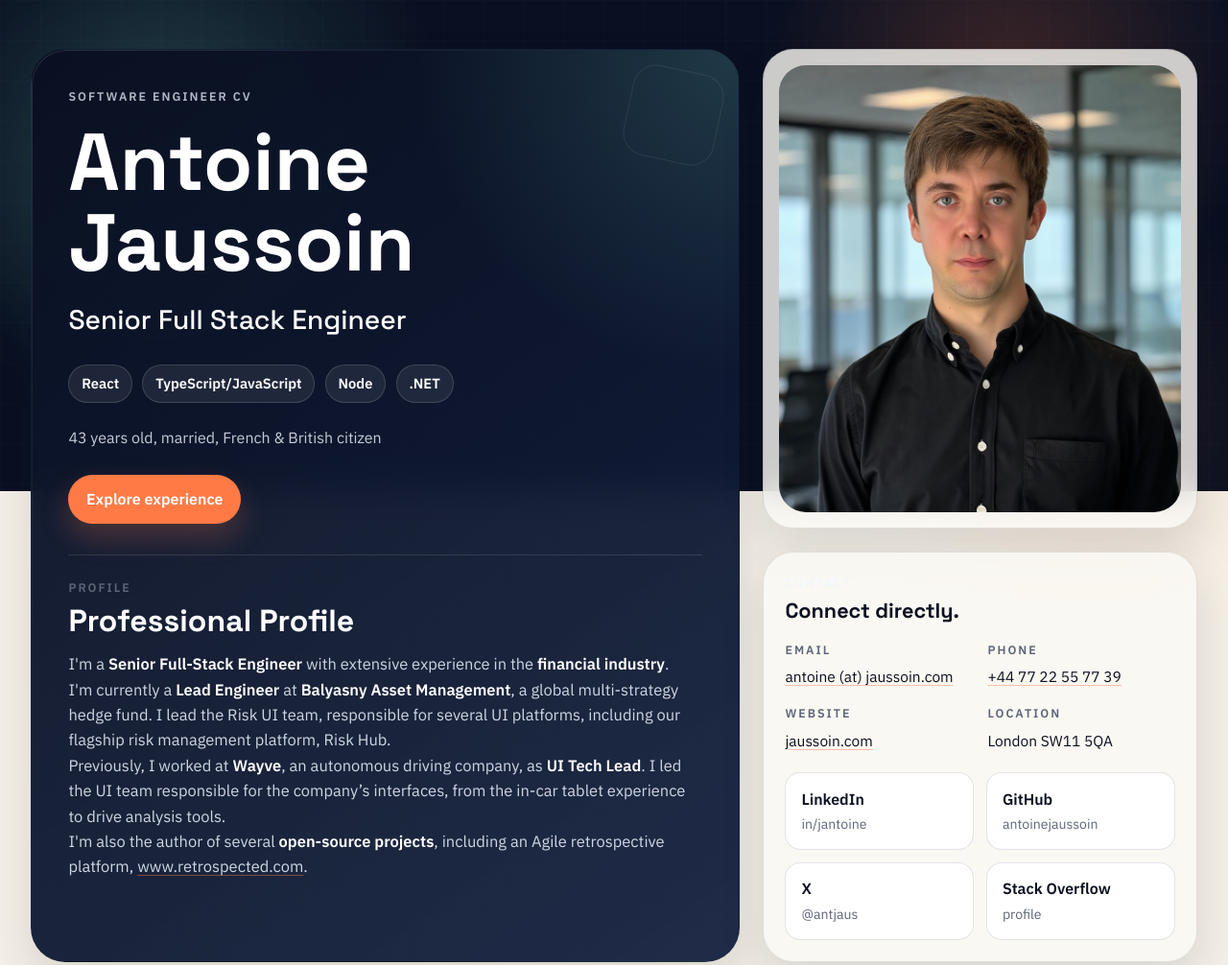
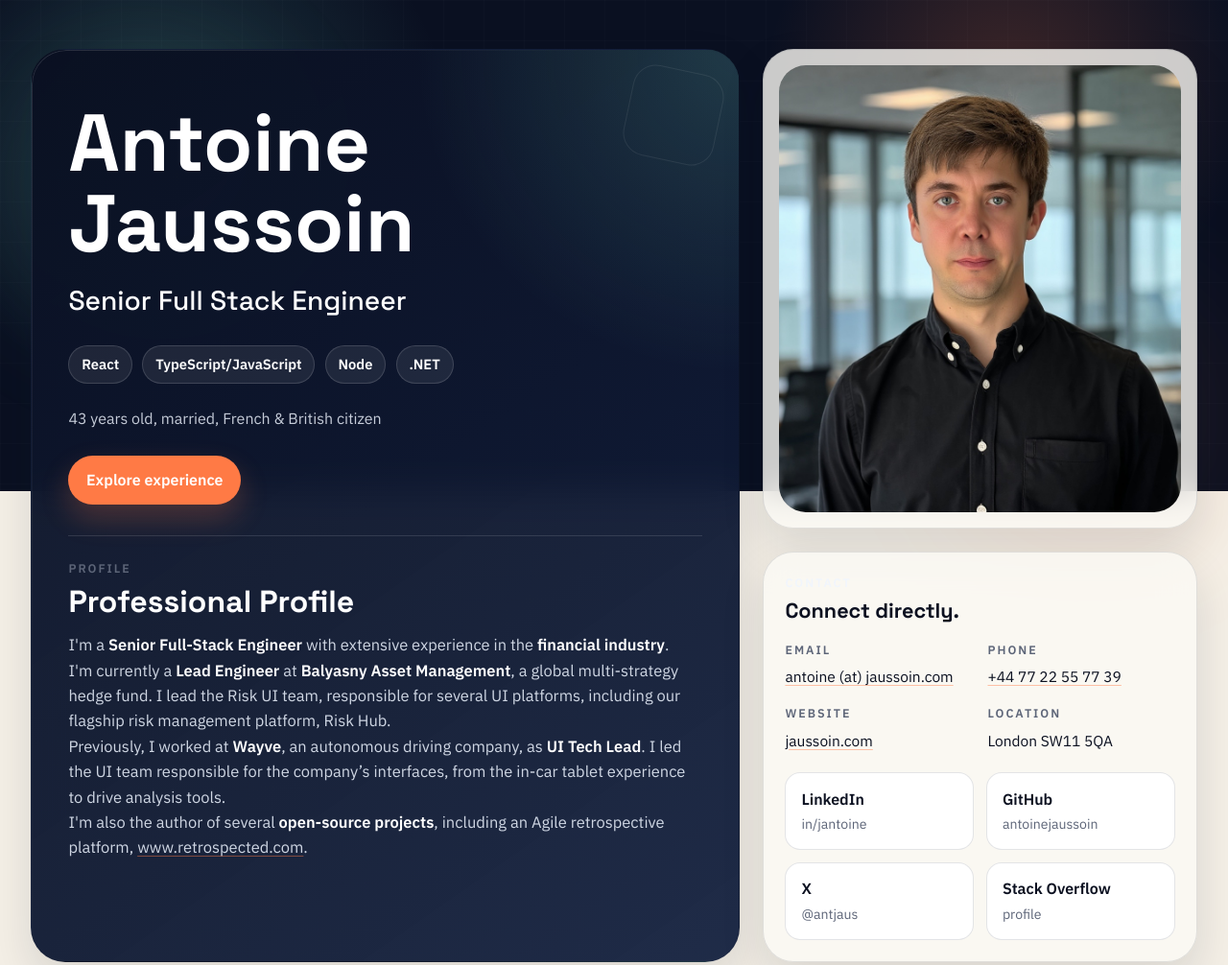
Before and after one commit to antoinejaussoin/cv, an Astro site: page / in a window 1280 px wide. Shown: the top 1006 px of the page at 96% size. Built offline with nearby package versions, Linux system fonts and the light colour scheme; Astro itself is replaced by a stand-in of ours.

Commit message:
Moving professional profile up

```diff
--- a/src/pages/index.astro
+++ b/src/pages/index.astro
@@ -67,10 +67,8 @@ const socialLinks = [
     <main class="resume-page">
       <header class="hero">
         <section class="hero__content">
-          <p class="eyebrow">Software Engineer CV</p>
           <h1>{cv.name}</h1>
           <p class="hero__role">{cv.title}</p>
-          <!-- <p class="hero__subtitle">{cv.subtitle}</p> -->
 
           <ul class="hero__stack" aria-label="Core stack">
             {coreStack.map((item) => <li>{item}</li>)}
```
